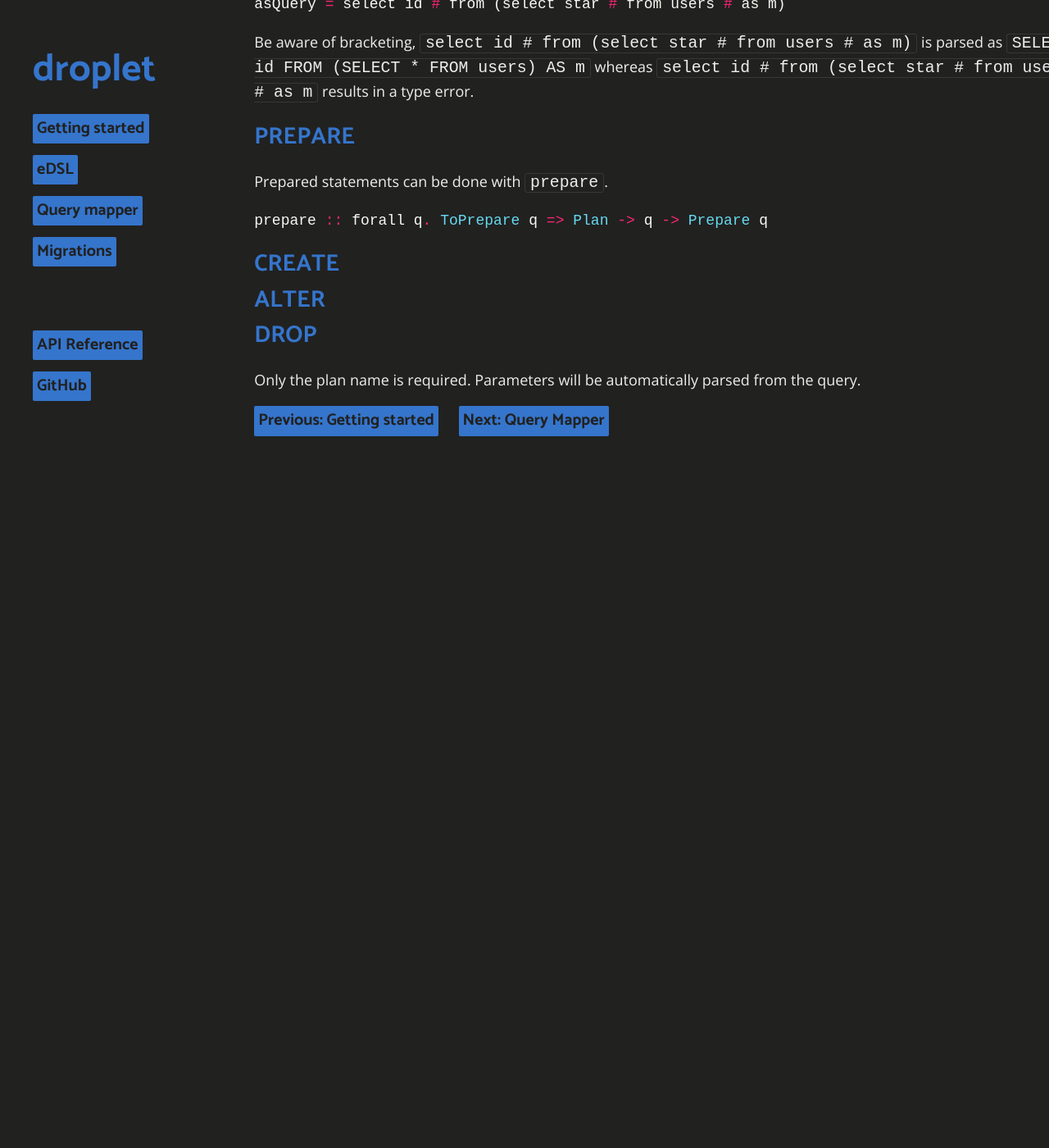
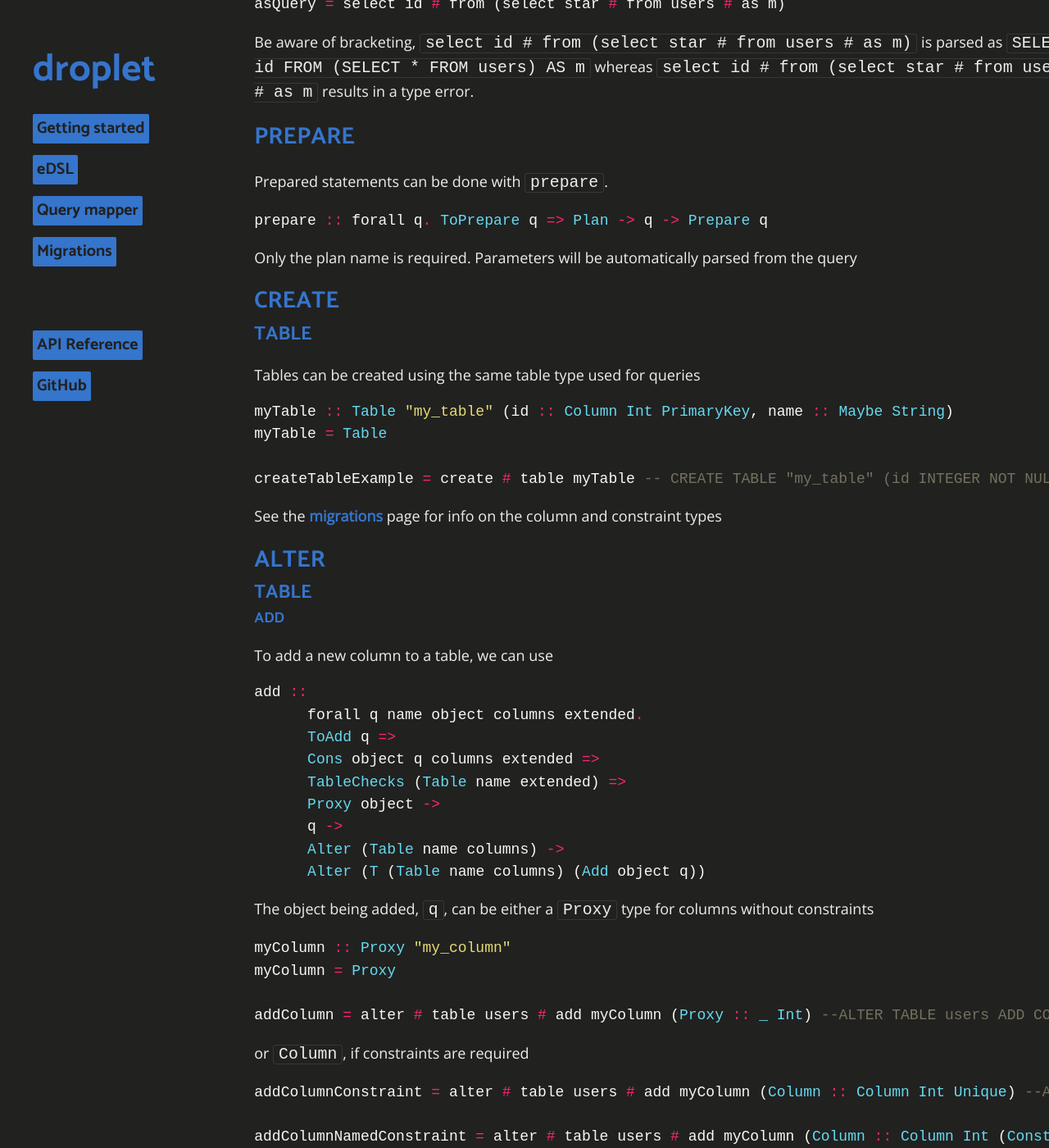
Before and after one commit to easafe/purescript-droplet, a Jekyll site: the page built from docs/edsl.md, in a window 1280 px wide and 1400 px high, scrolled down 10496 px. Shown: the whole window at 82% size. Built offline with Jekyll 4.4.1, drawn with Linux system fonts in a browser that asks for light colours; before the commit the page ends 11126 px from its top, so only the background shows below that; some of the changed text lies outside the part shown.

Commit message:
Second pass at documentation

````diff
--- a/docs/edsl.md
+++ b/docs/edsl.md
@@ -463,14 +463,72 @@ Prepared statements can be done with `prepare`.
 ```haskell
 prepare :: forall q. ToPrepare q => Plan -> q -> Prepare q
 ```
+Only the plan name is required. Parameters will be automatically parsed from the query
 
 ## CREATE
 
+### TABLE
+
+Tables can be created using the same table type used for queries
+
+```haskell
+myTable :: Table "my_table" (id :: Column Int PrimaryKey, name :: Maybe String)
+myTable = Table
+
+createTableExample = create # table myTable -- CREATE TABLE "my_table" (id INTEGER NOT NULL PRIMARY KEY, name TEXT)
+```
+
+See the [migrations](/migrations) page for info on the column and constraint types
+
 ## ALTER
+
+### TABLE
+
+#### ADD
+
+To add a new column to a table, we can use
+
+```haskell
+add ::
+      forall q name object columns extended.
+      ToAdd q =>
+      Cons object q columns extended =>
+      TableChecks (Table name extended) =>
+      Proxy object ->
+      q ->
+      Alter (Table name columns) ->
+      Alter (T (Table name columns) (Add object q))
+```
+
+The object being added, `q`, can be either a ```Proxy``` type for columns without constraints
+
+```haskell
+myColumn :: Proxy "my_column"
+myColumn = Proxy
+
+addColumn = alter # table users # add myColumn (Proxy :: _ Int) --ALTER TABLE users ADD COLUMN my_column INTEGER NOT NULL
+```
+
+or ```Column```, if constraints are required
+
+```haskell
+addColumnConstraint = alter # table users # add myColumn (Column :: Column Int Unique) --ALTER TABLE users ADD COLUMN my_column INTEGER NOT NULL UNIQUE
+
+addColumnNamedConstraint = alter # table users # add myColumn (Column :: Column Int (Constraint "my_constraint" Unique)) --ALTER TABLE users ADD COLUMN my_column INTEGER NOT NULL CONSTRAINT my_constraint UNIQUE
+```
+
+Adding standalone constraints (without a new column) is not yet supported.
 
 ## DROP
 
-Only the plan name is required. Parameters will be automatically parsed from the query.
+### TABLE
+
+We can use the same table type in order to drop it.
+
+```haskell
+dropTableExample = drop # table users
+```
+
 
 <a href="/index" class="direction previous">Previous: Getting started</a>
 <a href="/mapper" class="direction">Next: Query Mapper</a>
````
Also changed, not shown: docs/index.md (+1 -1 lines), README.md.
